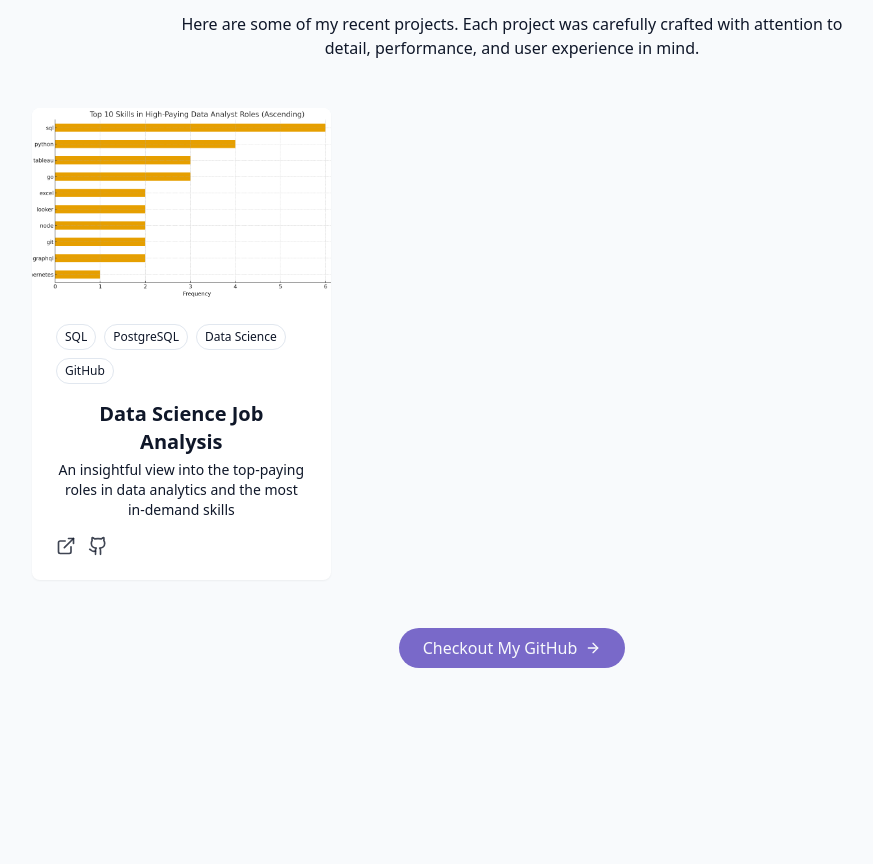
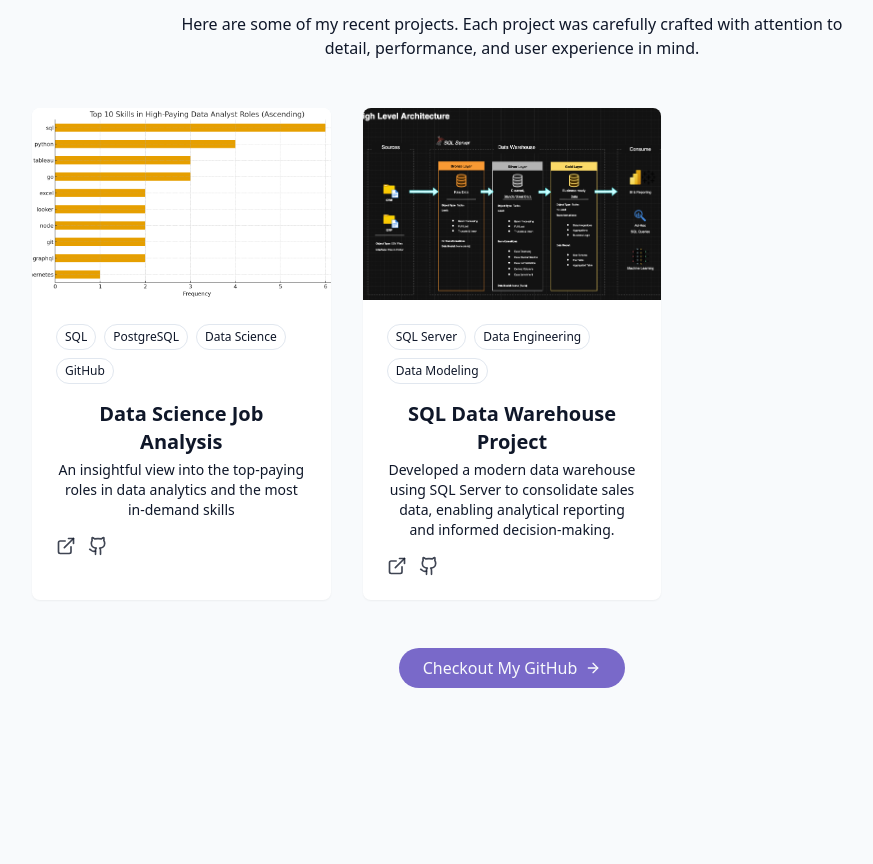
Before and after one commit to alexis-bustos/my-portfolio, a React (Vite) app: page / in a window 1280 px wide. Shown: the part 2598-3462 px from the top of the page, without its empty margins (128-1001 px from the left). Built offline with nearby package versions, Linux system fonts and the light colour scheme.

Commit message:
Updated projects section with a new project entry

```diff
--- a/src/components/ProjectsSections.jsx
+++ b/src/components/ProjectsSections.jsx
@@ -12,6 +12,16 @@ const projects = [
     tags: ["SQL", "PostgreSQL", "Data Science", "GitHub"],
     demoUrl: "https://github.com/alexis-bustos/sql_project_data_job_analysis",
     githubUrl: "https://github.com/alexis-bustos/sql_project_data_job_analysis",
+  },
+  {
+    id: 2,
+    title: "SQL Data Warehouse Project",
+    description:
+      "Developed a modern data warehouse using SQL Server to consolidate sales data, enabling analytical reporting and informed decision-making.",
+    image: "/projects/data_architecture.png",
+    tags: ["SQL Server", "Data Engineering", "Data Modeling"],
+    demoUrl: "https://github.com/alexis-bustos/sql-data-warehouse-project",
+    githubUrl: "https://github.com/alexis-bustos/sql-data-warehouse-project",
   },
 ];
 
```
Also changed, not shown: public/projects/data_architecture.png (added).
